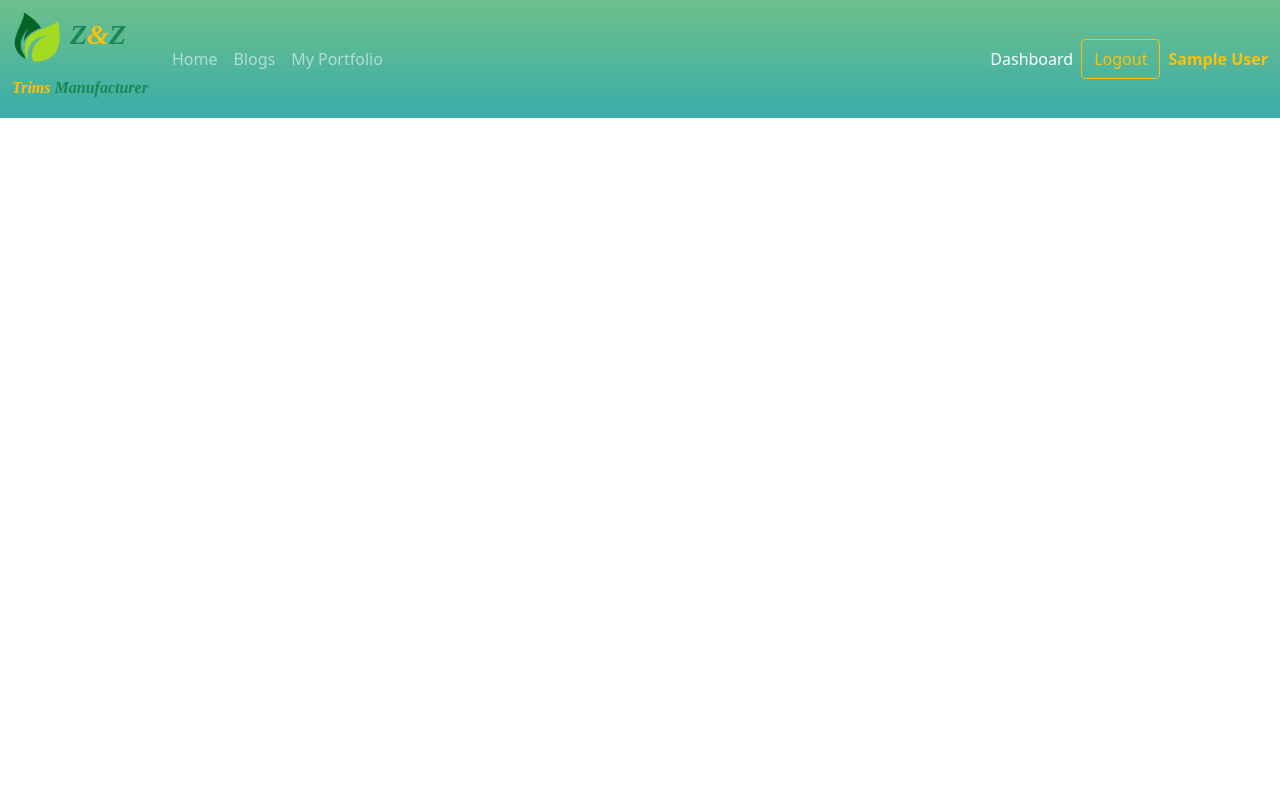
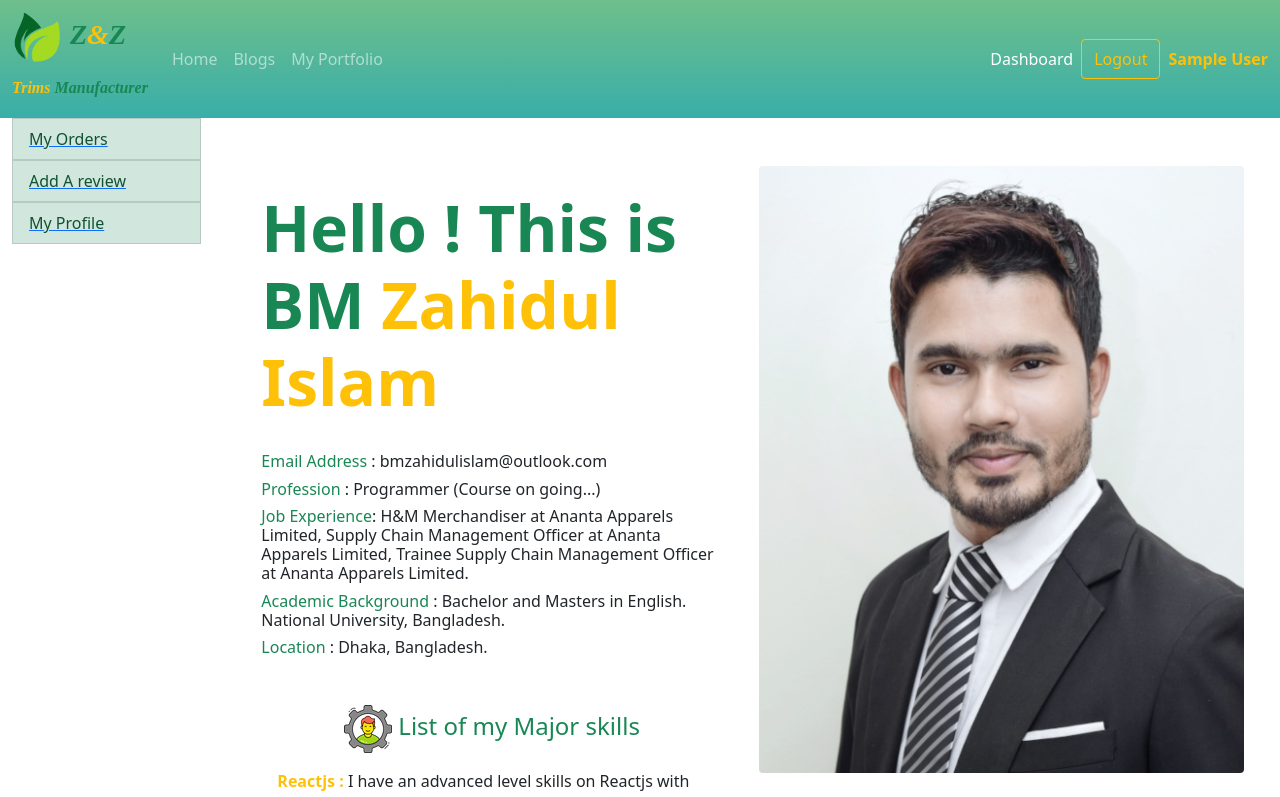
Before and after one commit to Zahid-BM/z---z-trims-full-stack-with-mern, a React (Create React App) app: page /dashboard in a window 1280 px wide. Shown: the top 797 px of the page. Built offline with nearby package versions, Linux system fonts and the light colour scheme; no server answers; sample sign-in values are in the browser's storage.

Commit message:
Alhamdulillah dashboard created with myprofile, myorders and add a review section. When clicking and this is working fine

```diff
--- a/src/App.js
+++ b/src/App.js
@@ -13,6 +13,9 @@ import Register from './Pages/Register/Register';
 import RequireAuth from './Pages/Login/RequireAuth';
 import Dashboard from './Pages/Dashboard/Dashboard';
 import NotFound from './Pages/NotFound/NotFound';
+import MyOrders from './Pages/Dashboard/MyOrders';
+import AddReview from './Pages/Dashboard/AddReview';
+import MyProfile from './Pages/Dashboard/MyProfile';
 
 function App() {
   return (
@@ -24,11 +27,19 @@ function App() {
         <Route path='/home' element={<Home />}></Route>
         <Route path='/blogs' element={<Blogs />}></Route>
         <Route path='/portfolio' element={<MyPortFolio />}></Route>
-        <Route path='/dashboard' element={<Dashboard />}></Route>
         <Route path='/purchase/:id' element={
           <RequireAuth>
             <Purchase />
           </RequireAuth>}>
+        </Route>
+        <Route path='/dashboard' element={
+          <RequireAuth>
+            <Dashboard />
+          </RequireAuth>}>
+          <Route index element={<MyPortFolio />} />
+          <Route path='myorders' element={<MyOrders />} />
+          <Route path='addreview' element={<AddReview />} />
+          <Route path='myprofile' element={<MyProfile />} />
         </Route>
         <Route path='/login' element={<Login />}></Route>
         <Route path='/register' element={<Register />}></Route>
--- /dev/null
+++ b/src/Pages/Dashboard/AddReview.js
@@ -0,0 +1,11 @@
+import React from 'react';
+
+const AddReview = () => {
+    return (
+        <div>
+            <h1 className="text-center text-success">This is Add review section</h1>
+        </div>
+    );
+};
+
+export default AddReview;
--- a/src/Pages/Dashboard/Dashboard.js
+++ b/src/Pages/Dashboard/Dashboard.js
@@ -1,13 +1,35 @@
 import React from 'react';
+import { Col, Container, ListGroup, Row, Tab } from 'react-bootstrap';
+import { Link, Outlet } from 'react-router-dom';
 import PageTitle from '../Shared/PageTitle/PageTitle';
 
 const Dashboard = () => {
     return (
-        <div>
+        <Container fluid>
+            <Row>
+                <Col lg={2}>
+                    <div className='d-flex flex-md-column align-items-md-center sticky-top'>
+                        <ListGroup className='w-100 text-decoration-none'>
+                            <Link to={'/dashboard/myorders'}> <ListGroup.Item variant='success' action>
+                                My Orders
+                            </ListGroup.Item></Link>
+                            <Link to={'/dashboard/addreview'}> <ListGroup.Item variant='success' action>
+                                Add A review
+                            </ListGroup.Item></Link>
+                            <Link to={'/dashboard/myprofile'}> <ListGroup.Item variant='success' action>
+                                My Profile
+                            </ListGroup.Item></Link>
+
+                        </ListGroup>
+                    </div>
+                </Col>
+                <Col lg={10}>
+                    <Outlet></Outlet>
+                </Col>
+            </Row>
+
             <PageTitle title={'Dashboard'} />
-
-
-        </div>
+        </Container>
     );
 };
 
--- /dev/null
+++ b/src/Pages/Dashboard/MyOrders.js
@@ -0,0 +1,11 @@
+import React from 'react';
+
+const MyOrders = () => {
+    return (
+        <div>
+            <h1 className="text-center text-success">My Orders</h1>
+        </div>
+    );
+};
+
+export default MyOrders;
--- /dev/null
+++ b/src/Pages/Dashboard/MyProfile.js
@@ -0,0 +1,11 @@
+import React from 'react';
+
+const MyProfile = () => {
+    return (
+        <div>
+            <h1 className="text-center text-success">This is My Profile section</h1>
+        </div>
+    );
+};
+
+export default MyProfile;
--- a/src/Pages/MyPortFolio/MyPortFolio.js
+++ b/src/Pages/MyPortFolio/MyPortFolio.js
@@ -22,7 +22,7 @@ const MyPortFolio = () => {
                         <h6><span className='text-success'>Location</span> : Dhaka, Bangladesh.</h6>
                         <h4 className='text-center mt-5 text-success'><img src={skills} alt="" /> List of my Major skills</h4>
 
-                        <ul className="list-group list-group-flush  ">
+                        <ul className="list-group list-group-flush">
                             <li className="list-group-item mb-3 "><b className='text-warning'>Reactjs :</b> I have an advanced level skills on Reactjs with numerous projects. .</li>
                             <li className="list-group-item mb-3 "><b className='text-warning'>Expressjs :</b> I have an intermediate level skills on Expressjs with many projects.</li>
                             <li className="list-group-item mb-3 "><b className='text-warning'>Authentication (Firebase) :</b> I have an intermediate level skill on Firebase Authentication with many projects.</li>
```
